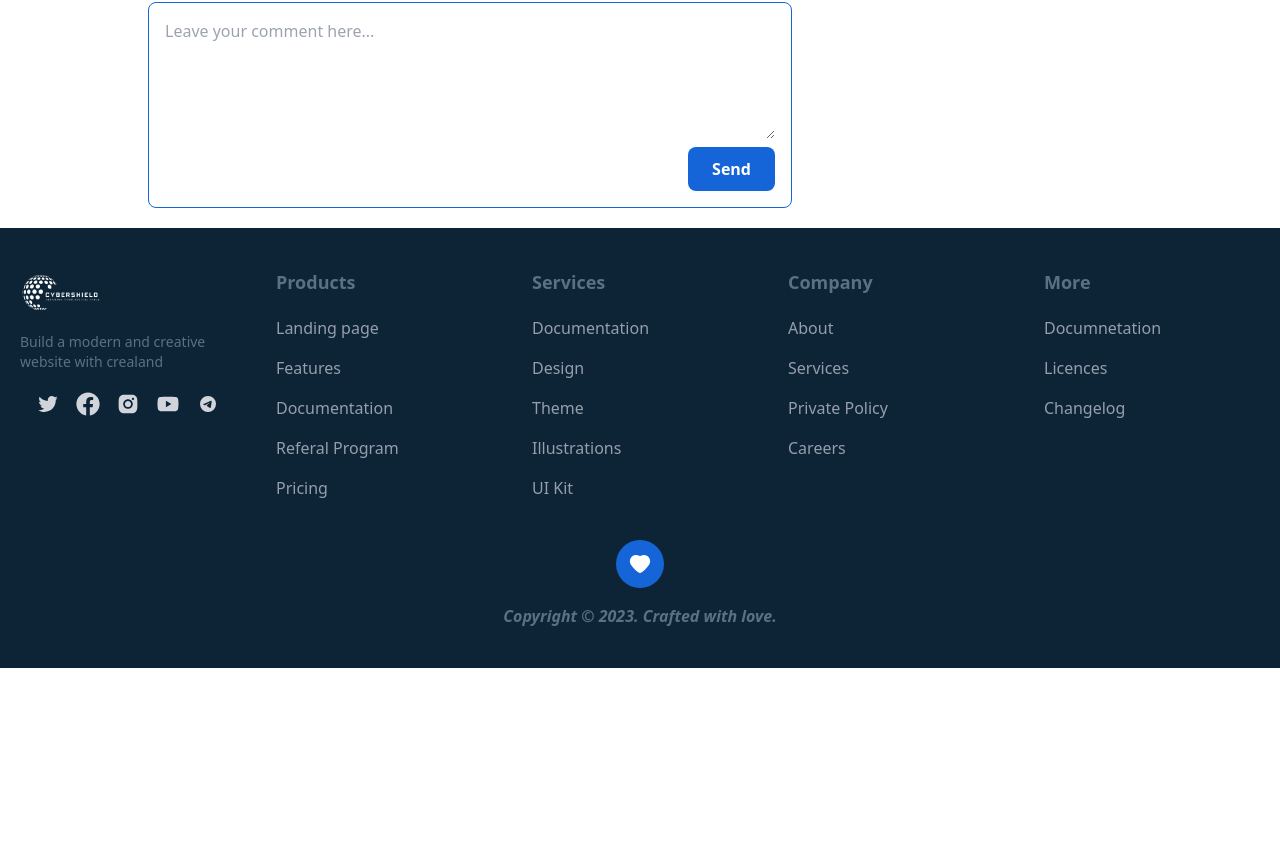
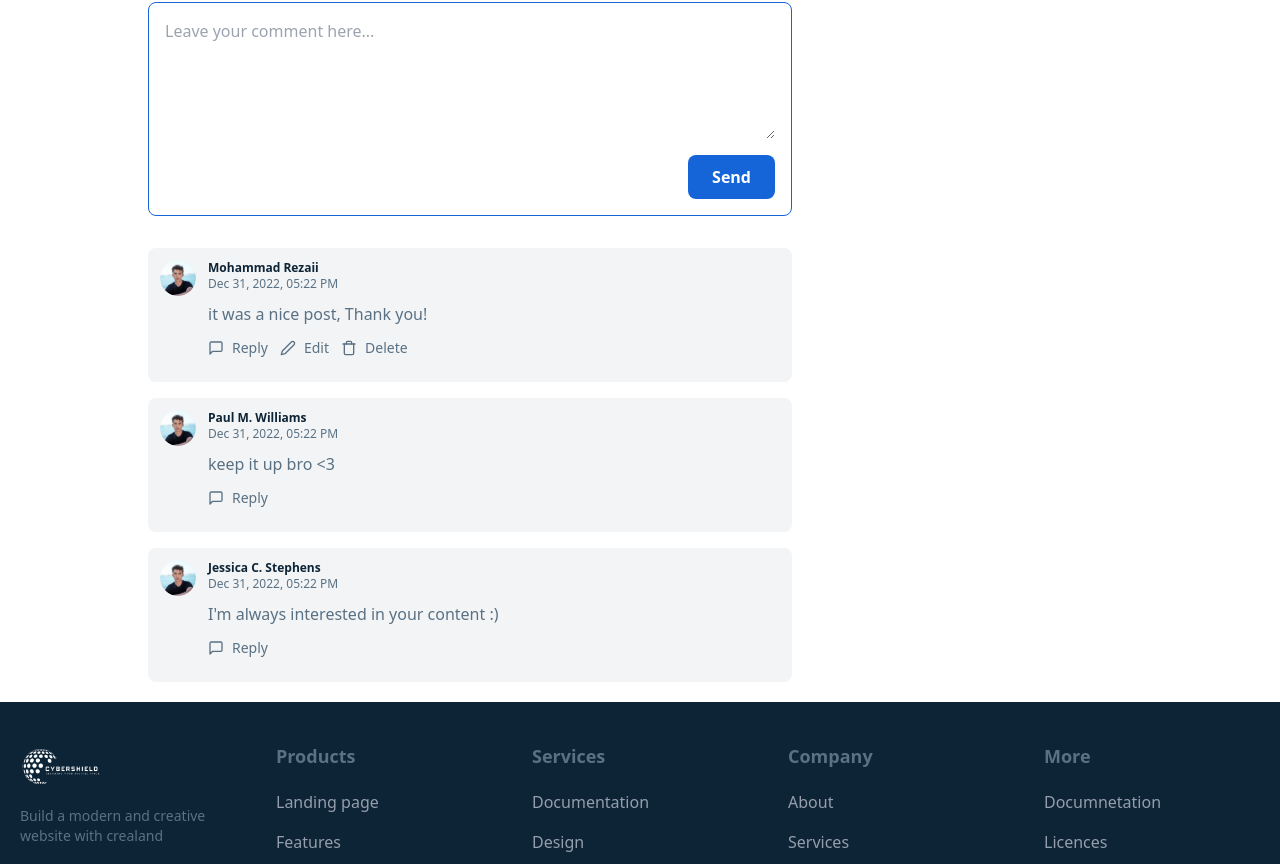
Before and after one commit to isaacmuchunu/Blog, a React (Vite) app: page /blog/1 in a window 1280 px wide. Shown: the part 776-1640 px from the top of the page. Before the commit the page ends 1444 px from the top, so only its background shows below. Built offline with nearby package versions, Linux system fonts and the light colour scheme.

Commit message:
Added the comment section and the  post comment and reply to comment functionalities

```diff
--- /dev/null
+++ b/src/components/comments/Comment.jsx
@@ -0,0 +1,81 @@
+import React from "react";
+
+import { images } from "../../constants";
+import { FiMessageSquare, FiEdit2, FiTrash } from "react-icons/fi";
+import CommentForm from "./CommentForm";
+
+const Comment = ({
+  comment,
+  loggedInUserId,
+  affectedComment,
+  setAffectedComment,
+  addComment,
+  parentId = null,
+}) => {
+  const isUserLoggedIn = Boolean(loggedInUserId);
+  const commentBelongsToUser = loggedInUserId === comment.user._id;
+  const isReplying =
+    affectedComment &&
+    affectedComment.type === "replying" &&
+    affectedComment._id === comment._id;
+  const repliedCommentId = parent ? parent : comment._id;
+  const replyOnUserId = comment.user._id
+  return (
+    <div className="flex flex-nowrap gap-x-3 items-start rounded-lg bg-[#f2f4f5] p-3">
+      <img
+        src={images.post1profile}
+        alt="profile"
+        className="w-9 h-9 object-cover rounded-full"
+      />
+      <div className="flex-1 flex flex-col">
+        <h5 className="font-bold text-dark-hard text-xs">
+          {comment.user.name}
+        </h5>
+        <span className="text-xs text-dark-light">
+          {new Date(comment.createdAt).toLocaleDateString("en-US", {
+            year: "numeric",
+            month: "short",
+            day: "numeric",
+            hour: "2-digit",
+            minute: "2-digit",
+          })}
+        </span>
+        <p className="font-poppins mt-[10px] text-dark-light">{comment.desc}</p>
+        <div className="flex items-center gap-x-3 text-dark-light font-poppins text-sm mt-3 mb-3">
+          {isUserLoggedIn && (
+            <button
+              className="flex items-center space-x-2"
+              onClick={() =>
+                setAffectedComment({ type: "replying", _id: comment._id })
+              }
+            >
+              <FiMessageSquare className="h-auto w-4" />
+              <span>Reply</span>
+            </button>
+          )}
+          {commentBelongsToUser && (
+            <>
+              <button className="flex items-center space-x-2">
+                <FiEdit2 className="h-auto w-4" />
+                <span>Edit</span>
+              </button>
+              <button className="flex items-center space-x-2">
+                <FiTrash className="h-auto w-4" />
+                <span>Delete</span>
+              </button>
+            </>
+          )}
+        </div>
+        {isReplying && (
+          <CommentForm
+            btnLabel="Reply"
+            formSubmitHandler={(value) => addComment(value, repliedCommentId, replyOnUserId)}
+            formCancelHandler={()=>setAffectedComment(null)}
+          />
+        )}
+      </div>
+    </div>
+  );
+};
+
+export default Comment;
--- a/src/components/comments/CommentForm.jsx
+++ b/src/components/comments/CommentForm.jsx
@@ -1,9 +1,15 @@
 import React, { useState } from "react";
 
-const CommentForm = ({btnLabel}) => {
+const CommentForm = ({
+  btnLabel,
+  formSubmitHandler,
+  formCancelHandler = null,
+}) => {
   const [value, setValue] = useState("");
-  const handleSubmit = () => {
+  const handleSubmit = (event) => {
     event.preventDefault();
+    formSubmitHandler(value);
+    setValue("");
   };
   const handleChange = (event) => {
     const comment = event.target.value;
@@ -14,15 +20,28 @@
     <form onSubmit={handleSubmit}>
       <div className="flex flex-col border border-primary items-end p-4 rounded-lg">
         <textarea
-          className="focus:outline-none w-full"
+          className="focus:outline-none w-full bg-transparent"
           placeholder="Leave your comment here..."
           rows="5"
           value={value}
           onChange={handleChange}
         />
-        <button type="submit" className="py-2.5 px-6 font-semibold text-white bg-primary rounded-lg mt-2">
+        <div className="flex items-center gap-x-2 pt-2">
+          {formCancelHandler && (
+            <button
+              onClick={formCancelHandler}
+              className="px-6 py-2.5 mt-2 rounded-lg bg-red-500 text-white font-bold"
+            >
+              Cancel
+            </button>
+          )}
+          <button
+            type="submit"
+            className="py-2.5 px-6 font-semibold text-white bg-primary rounded-lg mt-2"
+          >
             {btnLabel}
-        </button>
+          </button>
+        </div>
       </div>
     </form>
   );
--- a/src/components/comments/CommentsContainer.jsx
+++ b/src/components/comments/CommentsContainer.jsx
@@ -1,9 +1,60 @@
+import React, { useState, useEffect } from "react";
 import CommentForm from "./CommentForm";
+import { getCommentsData } from "../../data/comments";
+import Comment from "./Comment";
 
-const CommentsContainer = ({ className }) => {
+const CommentsContainer = ({ className, loggedInUserId }) => {
+  const [comments, setComments] = useState([]);
+  const [affectedComment, setAffectedComment] = useState(null);
+  const mainComments = comments.filter((comment) => comment.parent === null);
+
+  useEffect(() => {
+    (async () => {
+      try {
+        const commentData = await getCommentsData();
+        setComments(commentData);
+      } catch (error) {
+        console.error("Error fetching comments:", error);
+      }
+    })();
+  }, []);
+
+  const addCommentHandler = (value, parent = null, replyOnUser = null) => {
+    const newComment = {
+      _id: "10",
+      user: {
+        _id: "a",
+        name: "Mohammad Rezaii",
+      },
+      desc: value,
+      post: "1",
+      parent: parent,
+      replyOnUser: replyOnUser,
+      createdAt: "2022-12-31T17:22:05.092+0000",
+    };
+    setComments((currState) => {
+      return [newComment, ...currState];
+    });
+  };
+
   return (
     <div className={`${className}`}>
-      <CommentForm btnLabel="Send"/>
+      <CommentForm
+        btnLabel="Send"
+        formSubmitHandler={(value) => addCommentHandler(value)}
+      />
+      <div className="space-y-4 mt-8">
+        {mainComments.map((comment) => (
+          <Comment
+            key={comment._id}
+            comment={comment}
+            loggedInUserId={loggedInUserId}
+            affectedComment={affectedComment}
+            setAffectedComment={setAffectedComment}
+            addComment={addCommentHandler}
+          />
+        ))}
+      </div>
     </div>
   );
 };
--- a/src/constants/images.js
+++ b/src/constants/images.js
@@ -6,6 +6,7 @@
 import footerLogo from "../assets/footerLogo.png";
 import footerLogo1 from "../assets/footerLogo1.png";
 import post from "../assets/posts/post.png";
+
 const images = {
   Logo,
   hero,
--- /dev/null
+++ b/src/data/comments.js
@@ -0,0 +1,52 @@
+export const getCommentsData = async () => {
+  return [
+    {
+      _id: "10",
+      user: {
+        _id: "a",
+        name: "Mohammad Rezaii",
+      },
+      desc: "it was a nice post, Thank you!",
+      post: "1",
+      parent: null,
+      replyOnUser: null,
+      createdAt: "2022-12-31T17:22:05.092+0000",
+    },
+    {
+      _id: "11",
+      user: {
+        _id: "b",
+        name: "Paul M. Williams",
+      },
+      desc: "a reply for Mohammad",
+      post: "1",
+      parent: "10",
+      replyOnUser: "a",
+      createdAt: "2022-12-31T17:22:05.092+0000",
+    },
+    {
+      _id: "12",
+      user: {
+        _id: "b",
+        name: "Paul M. Williams",
+      },
+      desc: "keep it up bro <3",
+      post: "1",
+      parent: null,
+      replyOnUser: null,
+      createdAt: "2022-12-31T17:22:05.092+0000",
+    },
+    {
+      _id: "13",
+      user: {
+        _id: "c",
+        name: "Jessica C. Stephens",
+      },
+      desc: "I'm always interested in your content :)",
+      post: "1",
+      parent: null,
+      replyOnUser: null,
+      createdAt: "2022-12-31T17:22:05.092+0000",
+    },
+  ];
+};
--- a/src/pages/articleDetails/ArticleDetailsPage.jsx
+++ b/src/pages/articleDetails/ArticleDetailsPage.jsx
@@ -71,7 +71,7 @@
               lectus proin.
             </p>
           </div>
-          <CommentsContainer className="mt-10"/>
+          <CommentsContainer className="mt-10" loggedInUserId="a"/>
         </article>
         <SuggestedPosts
           header="Latest Articles"
```
Also changed, not shown: src/assets/avatar1.png (added), src/assets/avatar2.png (added).
